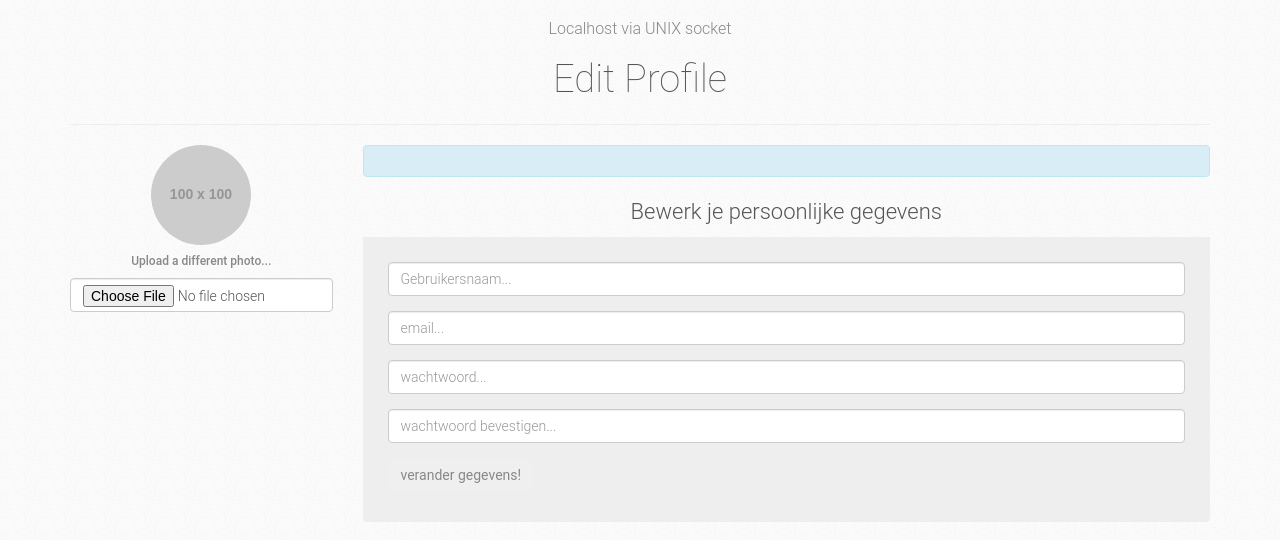
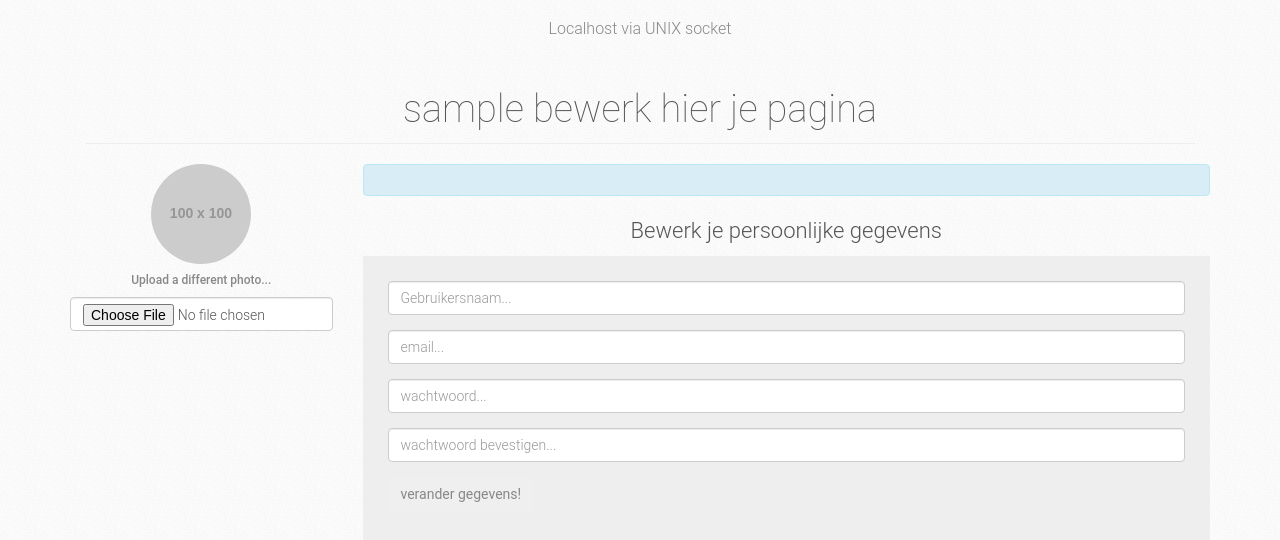
Before and after one commit to ErhanLammar/IMDstagram, a PHP site: page /editprofile.php in a window 1280 px wide. Shown: the part 56-596 px from the top of the page. Run offline with PHP 8.4, Linux system fonts and the light colour scheme; the visitor is signed in with stand-in values (Sample User, id 1); some libraries are stand-ins or nearby versions.

Commit message:
update editprofile
show name of logged in person

```diff
--- a/editprofile.php
+++ b/editprofile.php
@@ -1,13 +1,14 @@
 <?php
-include_once ("classes/Db.class.php");
-include_once ("classes/config.class.php");
-include_once ("classes/user.class.php");
 /*
  * Created by PhpStorm.
  * User: erhanlammar
  * Date: 23/04/16
  * Time: 09:31
  */
+include_once ("classes/Db.class.php");
+include_once ("classes/config.class.php");
+include_once ("classes/user.class.php");
+
 session_start();
 if(!isset($_SESSION['loggedIn'])){
     echo("not set");
@@ -110,7 +111,9 @@ if(!empty($_POST['change'])){
 
 <!-- Page Content -->
 <div class="container">
-    <h1>Edit Profile</h1>
+    <div class="col-lg-12">
+        <h1 class="page-header"> <?php  echo ($_SESSION["loggedIn"])  ?> bewerk hier je pagina </h1>
+    </div>
     <hr>
     <div class="row">
         <!-- left column -->
```
